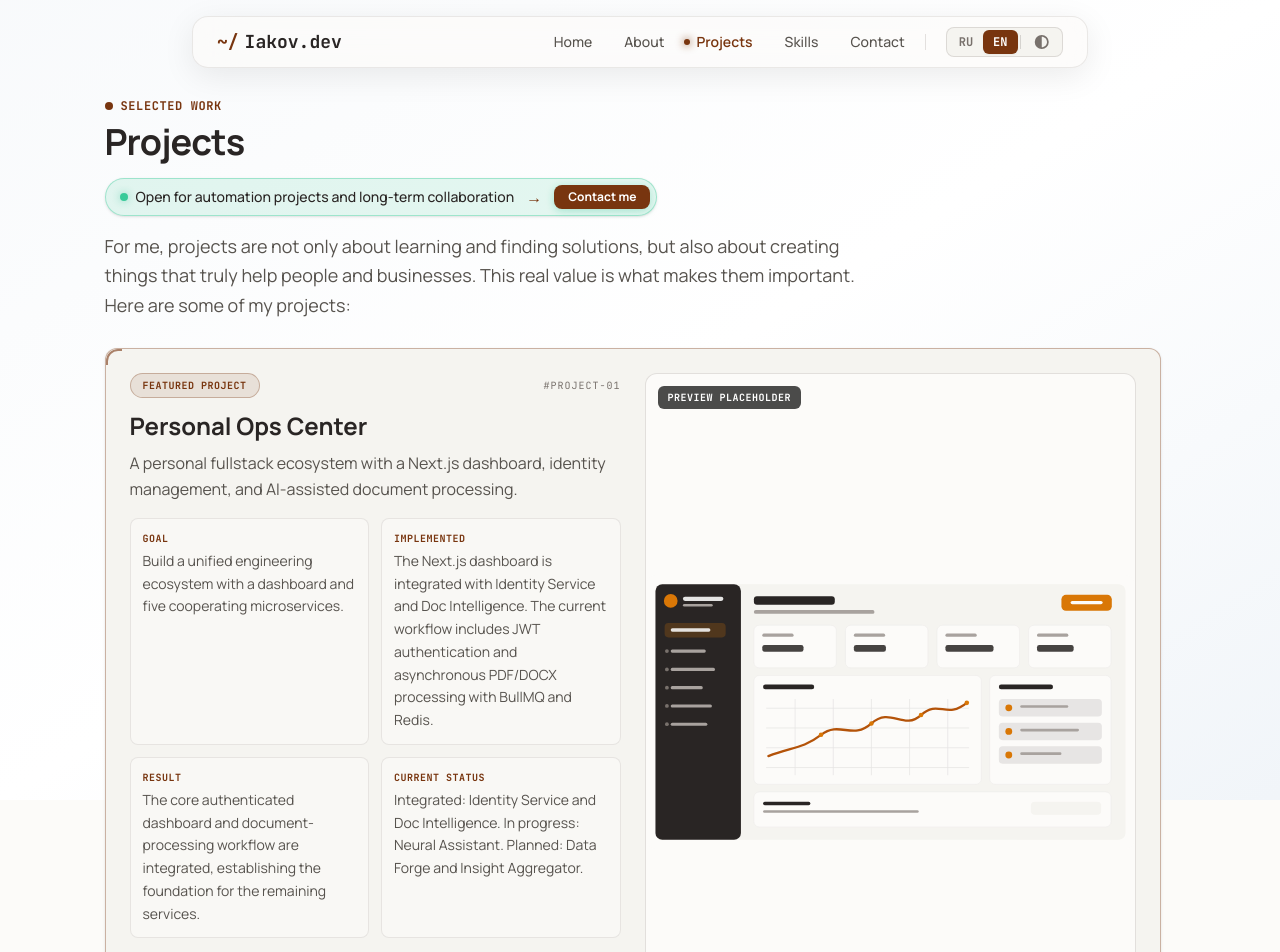
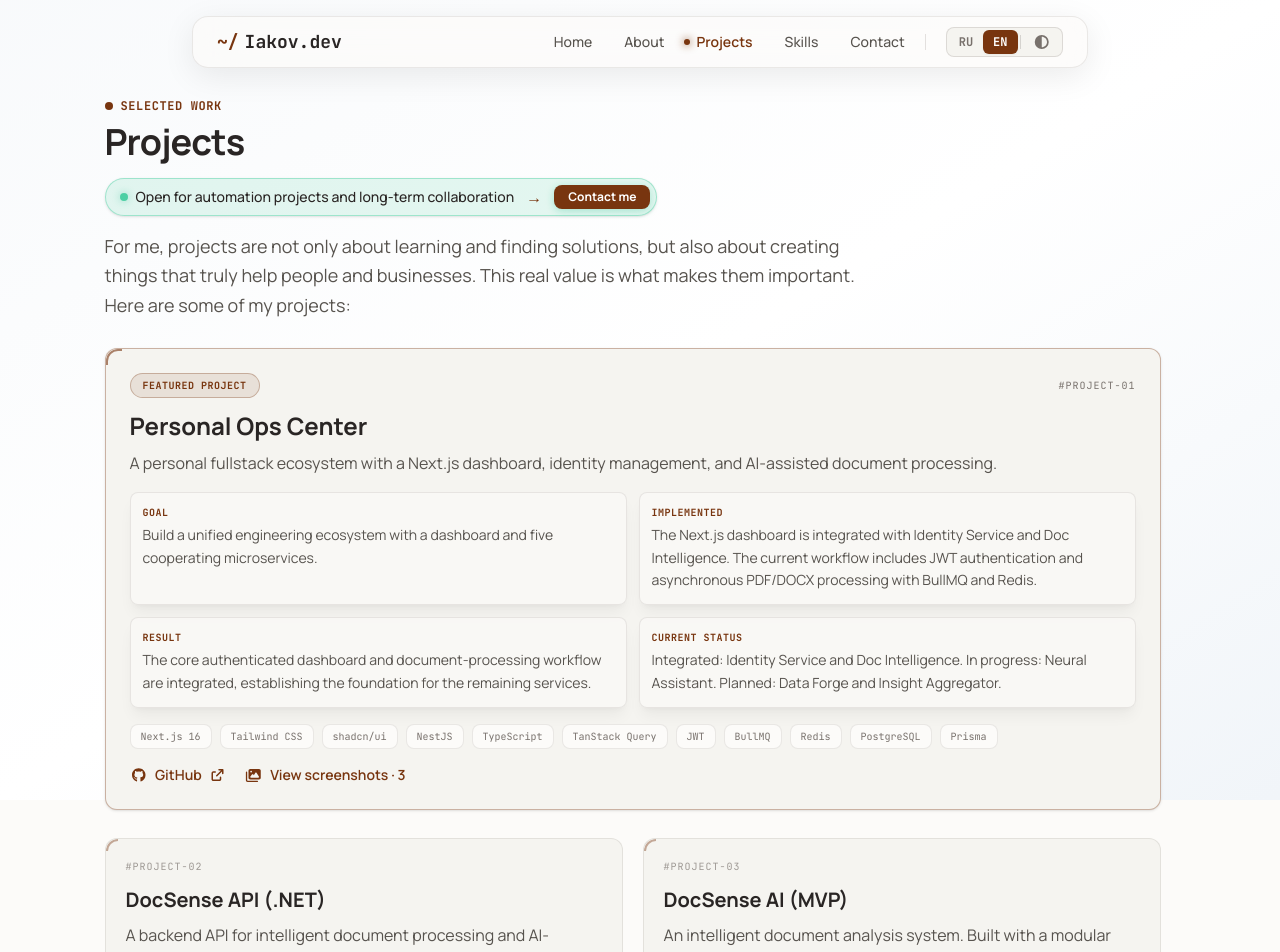
Before and after one commit to IakovYakovlev/personal, a React (Vite) app: page /projects in a window 1280 px wide. Shown: the top 952 px of the page. Built offline with nearby package versions, Linux system fonts and the light colour scheme.

Commit message:
feat: integrate FontAwesome icons in ProjectGallery and enhance layout in Projects component

```diff
--- a/src/ui/pages/Projects/ProjectGallery.tsx
+++ b/src/ui/pages/Projects/ProjectGallery.tsx
@@ -1,5 +1,7 @@
 import { useRef, useState, type KeyboardEvent } from 'react';
 import { useTranslation } from 'react-i18next';
+import { FontAwesomeIcon } from '@fortawesome/react-fontawesome';
+import { faImages } from '@fortawesome/free-solid-svg-icons';
 import type { ProjectScreenshot } from './projectMedia';
 
 interface ProjectGalleryProps {
@@ -43,22 +45,11 @@ export const ProjectGallery = ({ screenshots }: ProjectGalleryProps) => {
       <button
         type='button'
         onClick={() => dialogRef.current?.showModal()}
-        aria-label={t('projects.gallery.open')}
-        className='group relative block w-full overflow-hidden rounded-xl border border-[var(--color-text-subtle)]/20 bg-[var(--color-bg-base)] text-left focus-visible:outline-2 focus-visible:outline-offset-2 focus-visible:outline-[var(--color-primary)]'
+        className='inline-flex items-center gap-2 text-sm font-semibold text-[var(--color-primary)] transition-colors hover:text-[var(--color-primary-dark)] focus-visible:outline-2 focus-visible:outline-offset-2 focus-visible:outline-[var(--color-primary)] cursor-pointer'
       >
-        <img
-          src={activeScreenshot.src}
-          alt={t(activeScreenshot.altKey)}
-          className='aspect-video w-full object-contain'
-          loading='lazy'
-        />
-        {activeScreenshot.isPlaceholder && (
-          <span className='pointer-events-none absolute left-3 top-3 rounded-md bg-black/70 px-2.5 py-1 font-mono text-2xs font-bold uppercase tracking-wider text-white'>
-            {t('projects.gallery.placeholder')}
-          </span>
-        )}
-        <span className='absolute inset-x-0 bottom-0 bg-gradient-to-t from-black/80 to-transparent px-4 pb-3 pt-8 text-sm font-semibold text-white opacity-90 group-hover:opacity-100'>
-          {t('projects.gallery.open')} ({screenshots.length})
+        <FontAwesomeIcon icon={faImages} />
+        <span>
+          {t('projects.gallery.open')} · {screenshots.length}
         </span>
       </button>
 
@@ -141,12 +132,7 @@ export const ProjectGallery = ({ screenshots }: ProjectGalleryProps) => {
                     : 'border-transparent opacity-70 hover:opacity-100'
                 }`}
               >
-                <img
-                  src={screenshot.src}
-                  alt=''
-                  className='h-14 w-24 object-cover sm:h-16 sm:w-28'
-                  loading='lazy'
-                />
+                <img src={screenshot.src} alt='' className='h-14 w-24 object-cover sm:h-16 sm:w-28' loading='lazy' />
               </button>
             ))}
           </div>
--- a/src/ui/pages/Projects/Projects.tsx
+++ b/src/ui/pages/Projects/Projects.tsx
@@ -61,7 +61,7 @@ export const Projects = () => {
             className='relative mb-5 overflow-hidden rounded-xl border border-[var(--color-primary)]/35 bg-[var(--color-bg-muted)] p-4 shadow-sm scroll-mt-24 md:p-6 lg:mb-7'
           >
             <span className='absolute left-0 top-0 h-4 w-4 rounded-tl-xl border-l-2 border-t-2 border-[var(--color-primary)]/60' />
-            <div className={`grid grid-cols-1 gap-6 ${featuredScreenshots.length > 0 ? 'lg:grid-cols-2' : ''}`}>
+            <div>
               <div>
                 <div className='mb-3 flex flex-wrap items-center justify-between gap-2'>
                   <span className='rounded-full border border-[var(--color-primary)]/30 bg-[var(--color-primary)]/10 px-3 py-1 font-mono text-2xs font-bold uppercase tracking-wider text-[var(--color-primary)]'>
@@ -80,13 +80,13 @@ export const Projects = () => {
                 </p>
 
                 <div className='grid gap-3 sm:grid-cols-2'>
-                  <div className='rounded-lg border border-[var(--color-text-subtle)]/15 bg-[var(--color-bg-base)]/60 p-3'>
+                  <div className='rounded-lg border border-[var(--color-text-subtle)]/15 bg-[var(--color-bg-base)]/60 p-3 shadow-lg shadow-black/5'>
                     <h3 className='mb-1 font-mono text-2xs font-bold uppercase tracking-wider text-[var(--color-primary)]'>
                       {t('projects.case.goal')}
                     </h3>
                     <p className='text-sm leading-relaxed text-[var(--color-text-muted)]'>{featuredProject.goal}</p>
                   </div>
-                  <div className='rounded-lg border border-[var(--color-text-subtle)]/15 bg-[var(--color-bg-base)]/60 p-3'>
+                  <div className='rounded-lg border border-[var(--color-text-subtle)]/15 bg-[var(--color-bg-base)]/60 p-3 shadow-lg shadow-black/5'>
                     <h3 className='mb-1 font-mono text-2xs font-bold uppercase tracking-wider text-[var(--color-primary)]'>
                       {t('projects.case.implementation')}
                     </h3>
@@ -94,13 +94,13 @@ export const Projects = () => {
                       {featuredProject.implementation}
                     </p>
                   </div>
-                  <div className='rounded-lg border border-[var(--color-text-subtle)]/15 bg-[var(--color-bg-base)]/60 p-3'>
+                  <div className='rounded-lg border border-[var(--color-text-subtle)]/15 bg-[var(--color-bg-base)]/60 p-3 shadow-lg shadow-black/5'>
                     <h3 className='mb-1 font-mono text-2xs font-bold uppercase tracking-wider text-[var(--color-primary)]'>
                       {t('projects.case.result')}
                     </h3>
                     <p className='text-sm leading-relaxed text-[var(--color-text-muted)]'>{featuredProject.result}</p>
                   </div>
-                  <div className='rounded-lg border border-[var(--color-text-subtle)]/15 bg-[var(--color-bg-base)]/60 p-3'>
+                  <div className='rounded-lg border border-[var(--color-text-subtle)]/15 bg-[var(--color-bg-base)]/60 p-3 shadow-lg shadow-black/5'>
                     <h3 className='mb-1 font-mono text-2xs font-bold uppercase tracking-wider text-[var(--color-primary)]'>
                       {t('projects.case.status')}
                     </h3>
@@ -119,21 +119,22 @@ export const Projects = () => {
                   ))}
                 </div>
 
+                <div className='mt-4 flex flex-wrap items-center gap-x-5 gap-y-3'>
                   {featuredProject.links.github && (
                     <a
                       href={featuredProject.links.github}
                       target='_blank'
                       rel='noopener noreferrer'
-                    className='mt-4 inline-flex items-center gap-2 text-sm font-semibold text-[var(--color-primary)] hover:text-[var(--color-primary-dark)]'
+                      className='inline-flex items-center gap-2 text-sm font-semibold text-[var(--color-primary)] transition-colors hover:text-[var(--color-primary-dark)]'
                     >
                       <FontAwesomeIcon icon={faGithub} />
                       <span>GitHub</span>
                       <FontAwesomeIcon icon={faArrowUpRightFromSquare} className='text-xs' />
                     </a>
                   )}
+                  {featuredScreenshots.length > 0 && <ProjectGallery screenshots={featuredScreenshots} />}
                 </div>
-
-              {featuredScreenshots.length > 0 && <ProjectGallery screenshots={featuredScreenshots} />}
+              </div>
             </div>
           </article>
         )}
```
Lines whose indentation alone changed are shown as unchanged.
